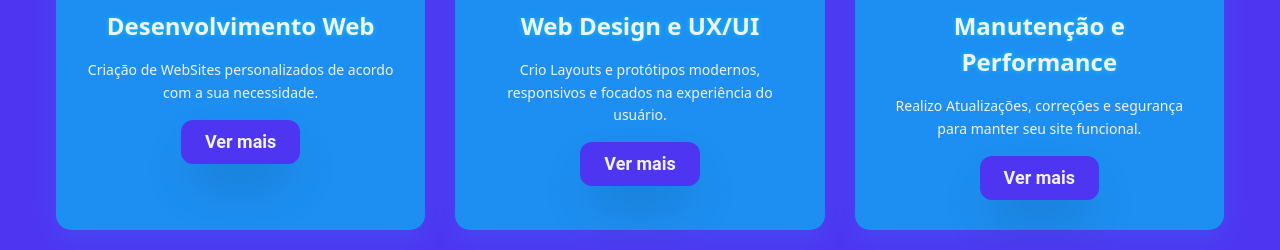
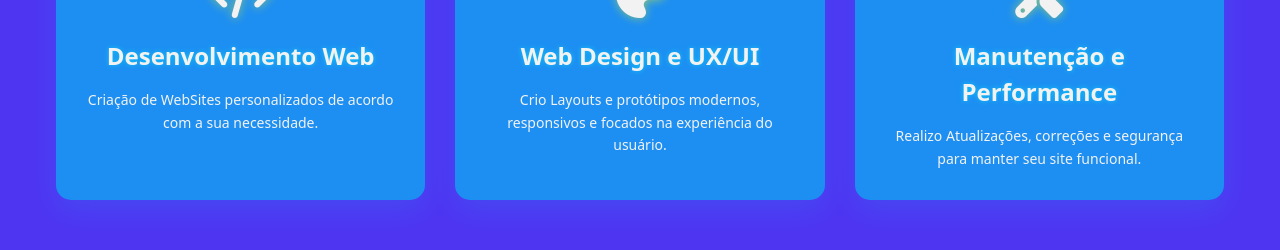
Before and after one commit to ryannardelli/portfolio, a Next.js app: page / in a window 1280 px wide. Shown: the part 1560-1810 px from the top of the page. Built offline with nearby package versions, Linux system fonts and the light colour scheme.

Commit message:
enviando ajustes

```diff
--- a/src/app/components/CardService/index.tsx
+++ b/src/app/components/CardService/index.tsx
@@ -10,14 +10,6 @@ export const CardService = () => {
         <p className="feature-description">
           Criação de WebSites personalizados de acordo com a sua necessidade.
         </p>
-        <div className="flex justify-center mt-4">
-          <a
-            href="#"
-            className="inline-flex text-assets bg-colorPrimary hover:bg-[#644EF5] transition duration-300 ease-in py-2 px-6 focus:outline-none rounded-xl text-lg shadow-2xl font-bold font-roboto"
-          >
-            Ver mais
-          </a>
-        </div>
       </div>
       <div className="feature">
         <i className="feature-icon fas fa-palette"></i>
@@ -26,14 +18,6 @@ export const CardService = () => {
           Crio Layouts e protótipos modernos, responsivos e focados na
           experiência do usuário.
         </p>
-        <div className="flex justify-center mt-4">
-          <a
-            href="#"
-            className="inline-flex text-assets bg-colorPrimary hover:bg-[#644EF5] transition duration-300 ease-in py-2 px-6 focus:outline-none rounded-xl text-lg shadow-2xl font-bold font-roboto"
-          >
-            Ver mais
-          </a>
-        </div>
       </div>
       <div className="feature">
         <i className="feature-icon fas fa-tools"></i>
@@ -42,14 +26,6 @@ export const CardService = () => {
           Realizo Atualizações, correções e segurança para manter seu site
           funcional.
         </p>
-        <div className="flex justify-center mt-4">
-          <a
-            href="#"
-            className="inline-flex text-assets bg-colorPrimary hover:bg-[#644EF5] transition duration-300 ease-in py-2 px-6 focus:outline-none rounded-xl text-lg shadow-2xl font-bold font-roboto"
-          >
-            Ver mais
-          </a>
-        </div>
       </div>
     </div>
   );
--- a/src/app/components/SectionAboutMore/index.tsx
+++ b/src/app/components/SectionAboutMore/index.tsx
@@ -24,7 +24,7 @@ export const SectionAboutMore = () => {
             <a
               href="#"
               title="Get quote now"
-              className="relative inline-flex items-center justify-center px-8 py-4 text-lg font-bold text-white transition-all duration-200 bg-gray-900 font-pj rounded-xl focus:outline-none focus:ring-2 focus:ring-offset-2 focus:ring-gray-900"
+              className="relative inline-flex items-center justify-center px-8 py-4 text-lg font-bold text-assets transition-all duration-200 bg-colorSecondary font-pj rounded-xl focus:outline-none focus:ring-2 focus:ring-offset-2 focus:bg-colorSecondary"
               role="button"
             >
               Entre em Contato
```
